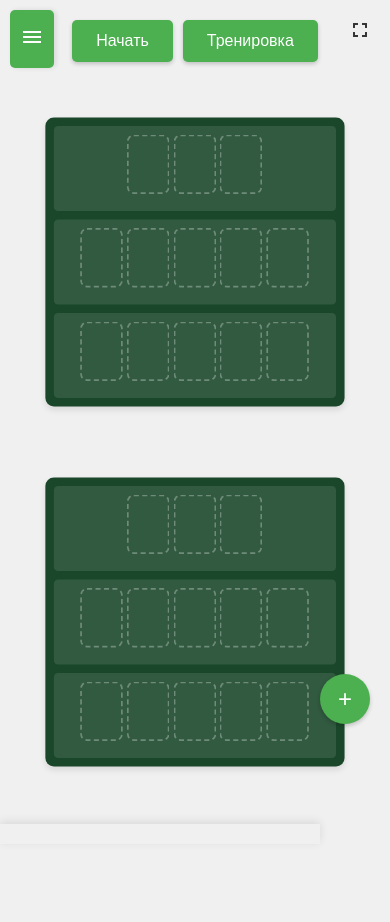
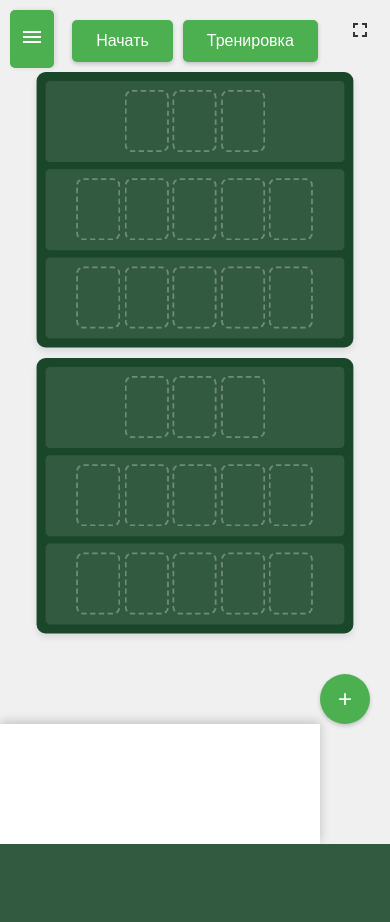
Before and after one commit to Azerus96/finalofc, a Flask app: page / in a window 390 px wide. After the commit the page ends 844 px from the top, so only its background shows below. Run offline with Flask 3, Linux system fonts and the light colour scheme.

Commit message:
Update index.html

```diff
--- a/templates/index.html
+++ b/templates/index.html
@@ -50,6 +50,7 @@
             transform: translateY(1px);
             box-shadow: 0 1px 2px rgba(0,0,0,0.2);
         }
+
         .fullscreen-btn {
             position: fixed;
             top: 10px;
@@ -77,7 +78,6 @@
             box-sizing: border-box;
             overflow: visible;
         }
-
         .row {
             display: flex;
             justify-content: center;
@@ -108,6 +108,7 @@
             flex-direction: column;
             gap: 5px;
         }
+
         .card-slot {
             width: calc(70px + 2vw);
             height: calc(100px + 2vw);
@@ -130,10 +131,27 @@
             transform: scale(1.05);
         }
 
+        #hand {
+            position: fixed;
+            bottom: 0;
+            left: 0;
+            right: 70px;
+            background: #ffffff;
+            padding: 20px 15px;
+            display: flex;
+            justify-content: center;
+            gap: 15px;
+            z-index: 1000;
+            flex-wrap: nowrap;
+            overflow-x: auto;
+            box-shadow: 0 -2px 10px rgba(0,0,0,0.2);
+            min-height: 120px;
+        }
+
         .card {
-            position: absolute;
-            width: 100%;
-            height: 100%;
+            position: relative;
+            width: 80px;
+            height: 120px;
             margin: 0;
             border-radius: 8px;
             background-color: white;
@@ -141,13 +159,19 @@
             justify-content: center;
             align-items: center;
             cursor: move;
-            font-size: calc(16px + 1vw);
-            box-shadow: 0 2px 4px rgba(0,0,0,0.2);
+            font-size: 24px;
+            box-shadow: 0 2px 8px rgba(0,0,0,0.2);
             flex-shrink: 0;
             transition: transform 0.2s, box-shadow 0.2s;
             user-select: none;
             -webkit-user-select: none;
             touch-action: none;
+            border: 1px solid #ddd;
+        }
+
+        .card:hover {
+            transform: translateY(-5px);
+            box-shadow: 0 5px 15px rgba(0,0,0,0.3);
         }
 
         .card[data-suit="♥"], .card[data-suit="♦"] {
@@ -225,21 +249,6 @@
             cursor: pointer;
             box-shadow: 0 2px 4px rgba(0,0,0,0.2);
         }
-        #hand {
-            position: fixed;
-            bottom: 0;
-            left: 0;
-            right: 70px;
-            background: #f0f0f0;
-            padding: 15px;
-            display: flex;
-            justify-content: center;
-            gap: 10px;
-            z-index: 1000;
-            flex-wrap: nowrap;
-            overflow-x: auto;
-            box-shadow: 0 -2px 10px rgba(0,0,0,0.1);
-        }
 
         .dragging {
             opacity: 0.5;
@@ -250,29 +259,38 @@
             .table {
                 width: 95%;
                 padding: 10px;
-                gap: 10px;
-                transform: scale(0.85);
-                margin: 10px auto;
+                gap: 8px;
+                transform: scale(0.9);
+                transform-origin: top center;
+                margin: -20px auto 0;
             }
 
             .row {
                 gap: 1.5%;
-                min-height: 80px;
+                min-height: 70px;
             }
 
-            .card, .card-slot {
-                width: calc(35px + 2vw);
-                height: calc(50px + 2vw);
-                font-size: calc(14px + 1vw);
+            .card-slot {
+                width: calc(45px + 1vw);
+                height: calc(65px + 1vw);
+                min-width: 45px;
+                min-height: 65px;
+            }
+
+            #hand {
+                padding: 15px 10px;
+                min-height: 90px;
+            }
+
+            .card {
+                width: 60px;
+                height: 90px;
+                font-size: 20px;
             }
 
             body {
                 padding: 10px;
                 padding-bottom: 120px;
-            }
-
-            #hand {
-                padding: 10px;
             }
 
             .menu-panel {
@@ -284,7 +302,8 @@
             }
 
             .discarded-cards {
-                width: 70px;
+                width: 60px;
+                left: 5px;
             }
         }
     </style>
@@ -325,6 +344,7 @@
         <button onclick="startGame()">Начать</button>
         <button onclick="window.location.href='/training'">Тренировка</button>
     </div>
+
     <!-- Поле ИИ -->
     <div class="table">
         <div class="row top" id="ai-top-row"></div>
@@ -358,7 +378,6 @@
         menu.classList.toggle('open');
     }
 
-    // Закрытие меню при клике вне его
     document.addEventListener('click', (e) => {
         const menu = document.querySelector('.menu-panel');
         const menuToggle = document.querySelector('.menu-toggle');
@@ -392,6 +411,7 @@
             })
         });
     }
+
     function createCard(card) {
         const cardElement = document.createElement('div');
         cardElement.className = 'card';
@@ -414,7 +434,6 @@
                 slot.classList.remove('drag-over');
             });
         });
-
         // Mobile touch events
         let initialX;
         let initialY;
@@ -440,6 +459,7 @@
 
             document.body.appendChild(cardElement);
         });
+
         cardElement.addEventListener('touchmove', (e) => {
             e.preventDefault();
             const touch = e.touches[0];
@@ -503,6 +523,11 @@
         return cardElement;
     }
         function handleCardDiscard(card) {
+        if (dealPhase === 0) {
+            alert('Нельзя сбрасывать карты во время начальной раздачи');
+            return;
+        }
+
         const discardedArea = document.getElementById('discarded-cards');
         discardedCards.push({
             rank: card.dataset.rank,
@@ -522,26 +547,23 @@
 
     function handleCardDrop(slot, card) {
         if (slot.children.length > 0 && dealPhase > 0) {
-            // После начальной раздачи нельзя заменять уже размещенные карты
             return;
         }
 
         card.style = '';
         card.className = 'card';
 
-        if (slot.children.length > 0) {
-            const existingCard = slot.children[0];
-            const hand = document.getElementById('hand');
-            hand.appendChild(existingCard);
+        if (card.parentElement) {
+            card.parentElement.removeChild(card);
         }
 
         slot.appendChild(card);
 
-        requestAnimationFrame(() => {
-            card.style.display = 'flex';
-            card.style.visibility = 'visible';
-            card.style.opacity = '1';
-        });
+        card.style.position = 'absolute';
+        card.style.top = '0';
+        card.style.left = '0';
+        card.style.width = '100%';
+        card.style.height = '100%';
 
         realignCards();
         updateTableState();
@@ -586,16 +608,12 @@
             const cards = slots.filter(slot => slot.children.length > 0)
                              .map(slot => slot.children[0]);
 
-            // Очищаем все слоты
             slots.forEach(slot => slot.innerHTML = '');
-
-            // Расставляем карты слева направо
             cards.forEach((card, index) => {
                 slots[index].appendChild(card);
             });
         });
     }
-
         function setupTable() {
         // Инициализация поля ИИ
         const aiTopRow = document.getElementById('ai-top-row');
@@ -645,15 +663,20 @@
                 } : '')
         };
     }
+
     function checkInitialCardsPlaced() {
         const hand = document.getElementById('hand');
         return dealPhase === 0 && hand.children.length === 0;
     }
-
         async function startGame() {
         dealPhase = 0;
         const response = await fetch('/start');
         const data = await response.json();
+
+        if (!data.cards || !Array.isArray(data.cards)) {
+            alert('Ошибка при раздаче карт');
+            return;
+        }
 
         gameState = {
             hand: data.cards,
@@ -670,9 +693,19 @@
         setupTable();
         const hand = document.getElementById('hand');
         hand.innerHTML = '';
-        data.cards.forEach(card => {
-            hand.appendChild(createCard(card));
+
+        setTimeout(() => {
+            data.cards.forEach((card, index) => {
+                const cardElement = createCard(card);
+                cardElement.style.opacity = '0';
+                hand.appendChild(cardElement);
+
+                setTimeout(() => {
+                    cardElement.style.opacity = '1';
+                    cardElement.style.transform = 'translateY(0)';
+                }, index * 100);
             });
+        }, 100);
 
         updateGameState();
     }
@@ -693,6 +726,11 @@
             alert('Необходимо разместить или сбросить все карты перед новой раздачей!');
             return;
         }
+
+        try {
+            const response = await fetch('/draw_cards');
+            const data = await response.json();
+
             if (data.error) {
                 alert(data.error);
                 return;
@@ -705,13 +743,16 @@
 
             gameState.draw_count++;
             updateGameState();
+        } catch (error) {
+            alert('Ошибка при получении карт');
+            console.error(error);
+        }
     }
 
     // Инициализация при загрузке страницы
     document.addEventListener('DOMContentLoaded', () => {
         setupTable();
 
-        // Восстанавливаем состояние игры
         if (gameState.table) {
             Object.entries(gameState.table).forEach(([row, cards]) => {
                 cards.forEach((card, index) => {
@@ -731,7 +772,6 @@
             });
         }
 
-        // Настройка слайдера времени ИИ
         const aiTimeSlider = document.getElementById('aiTime');
         const aiTimeValue = document.getElementById('aiTimeValue');
         aiTimeSlider.addEventListener('input', (e) => {
```
Lines whose indentation alone changed are shown as unchanged.
